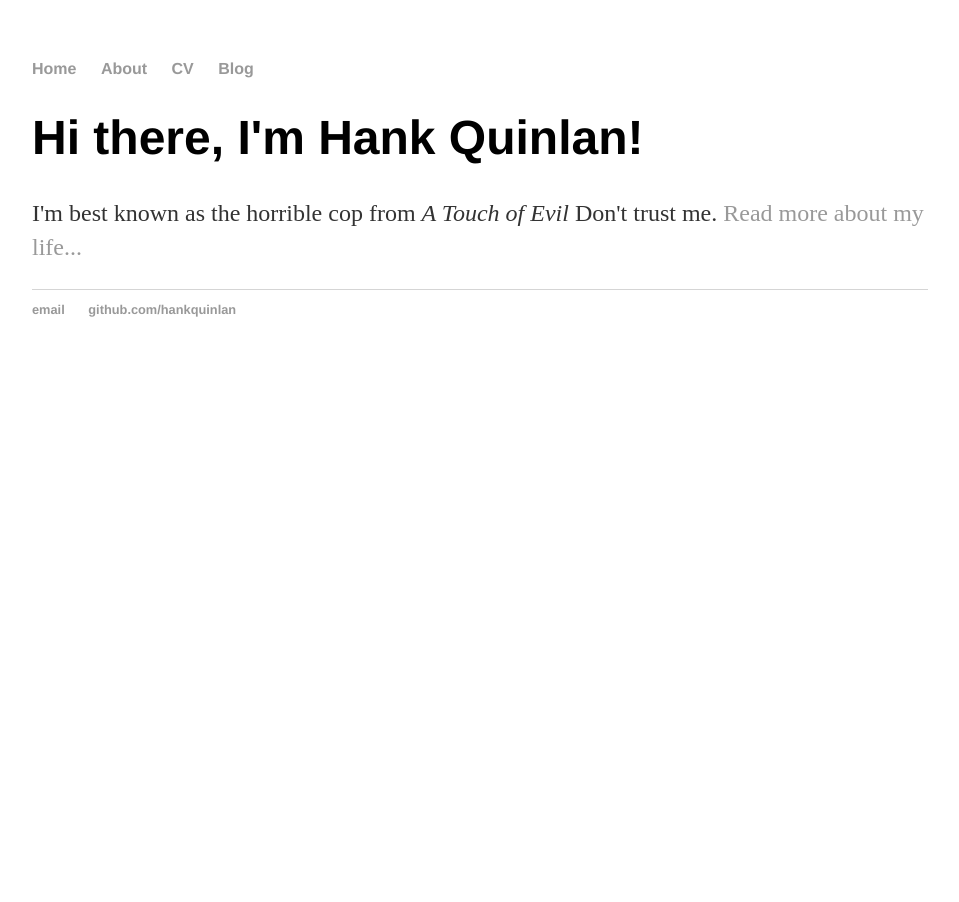
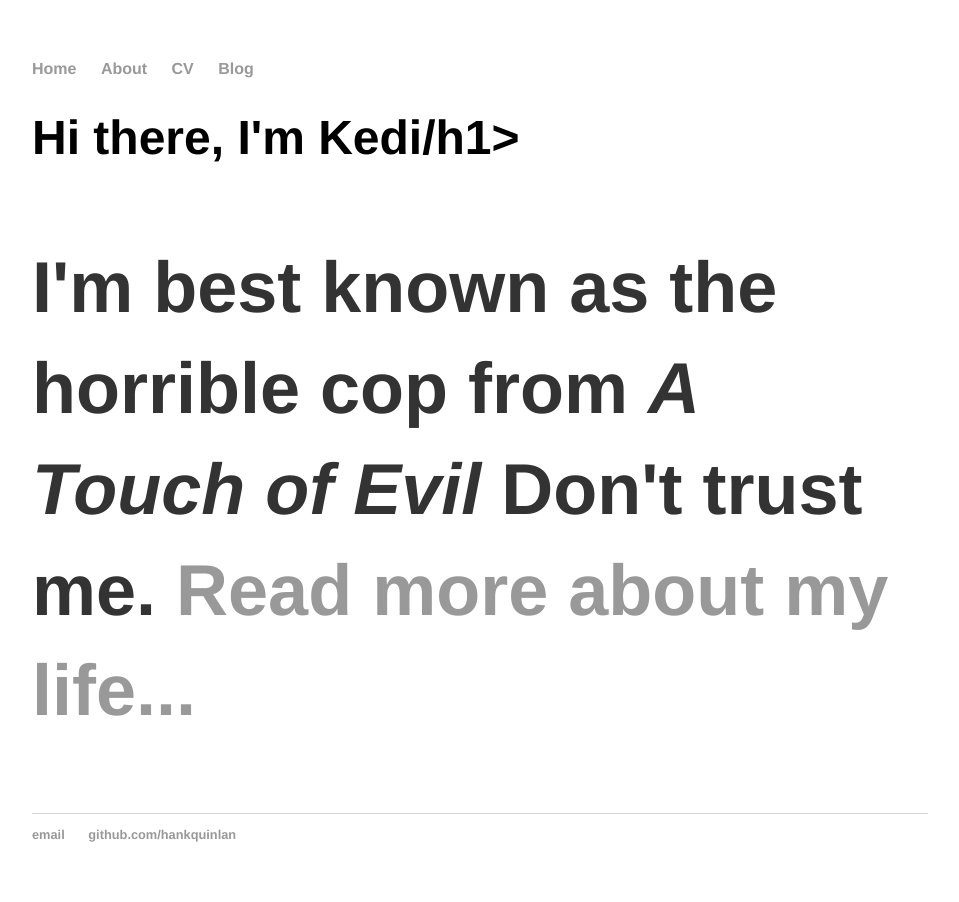
Before and after one commit to grandsc2/grandsc2.github.io, a Jekyll site: the page built from index.html, in a window 1280 px wide. Shown: the whole page, without its empty margins (160-1119 px from the left). Built offline with Jekyll 4.4.1, drawn with Linux system fonts in a browser that asks for light colours.

Commit message:
Update index.html

```diff
--- a/index.html
+++ b/index.html
@@ -1,8 +1,8 @@
 ---
 layout: default
-title: Hank Quinlan, Horrible Cop
+title: Whats up
 ---
 <div class="blurb">
-	<h1>Hi there, I'm Hank Quinlan!</h1>
+	<h1>Hi there, I'm Kedi/h1>
 	<p>I'm best known as the horrible cop from <em>A Touch of Evil</em> Don't trust me. <a href="/about">Read more about my life...</a></p>
 </div><!-- /.blurb -->
```
